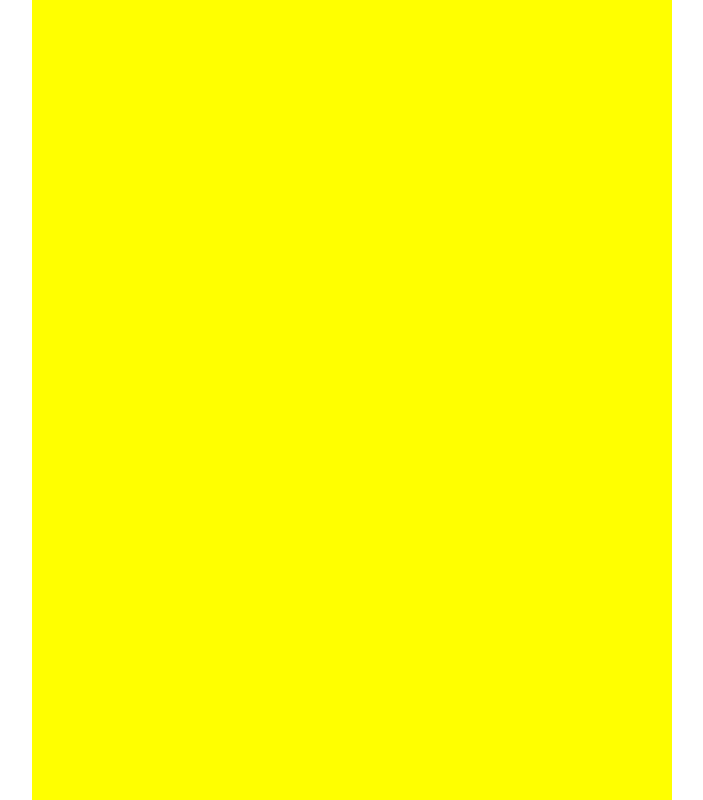
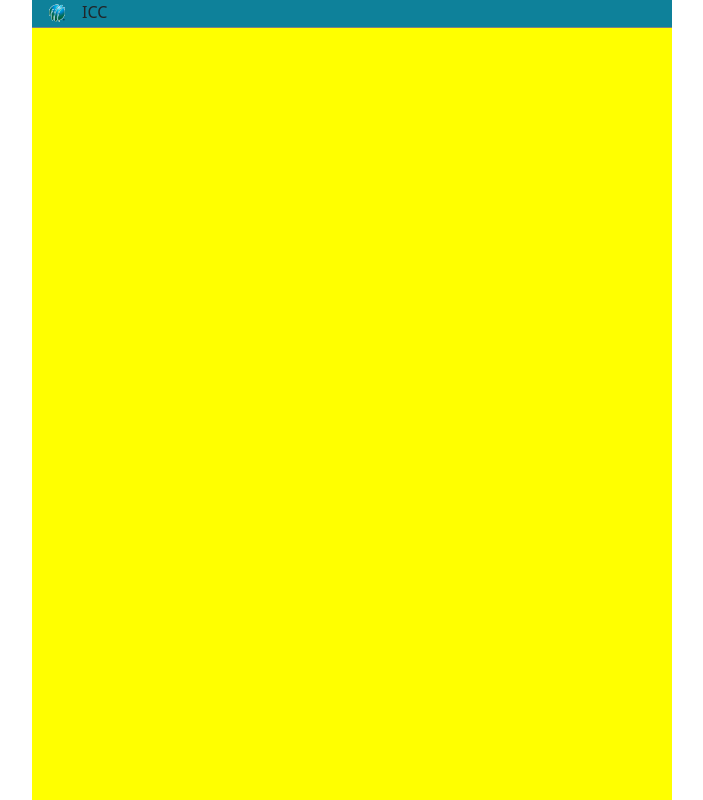
Before and after one commit to m-ahsanbaloch/cricket-match, a plain HTML site: page index.html in a window 1280 px wide. Shown: the whole page, without its empty margins (288-991 px from the left). Drawn offline with nearby package versions, Linux system fonts and the light colour scheme.

Commit message:
heading-created

```diff
--- a/app.js
+++ b/app.js
@@ -0,0 +1,9 @@
+
+var heading = document.getElementById('heading')
+var title = {
+    text: "ICC",
+    image : "assets/images/icc_logo.png"
+}
+// heading.innerHTML = title[image]
+console.log(title.image)
+heading.innerHTML = `<img class="logo" src="${title.image}"> ${title.text}`
--- a/index.html
+++ b/index.html
@@ -10,15 +10,15 @@
 </head>
 <body>
     <!-- ==========="main===========" -->
-    <div class="container mx-auto main" ></div>
+    <div class="container mx-auto main" >
     <!-- ================"heading"============ -->
-     <div class="row heading">
+     <div class="row heading" id="heading">
         <div class="col-12">
 
         </div>
      </div>
     <!-- ================"heading"============ -->
-
+</div>
     <!-- ==========="main===========" -->
     <script src="https://cdn.jsdelivr.net/npm/bootstrap@5.3.3/dist/js/bootstrap.bundle.min.js" integrity="sha384-YvpcrYf0tY3lHB60NNkmXc5s9fDVZLESaAA55NDzOxhy9GkcIdslK1eN7N6jIeHz" crossorigin="anonymous"></script>
     <script src="app.js"></script>
--- a/style.css
+++ b/style.css
@@ -3,3 +3,11 @@
     height: 100vh;
     width: 50%;
 }
+.heading{
+    padding-bottom: 1px ;
+    border-bottom: 1px solid gray;
+    background-color: #0E819A;
+}
+.logo{
+    width: 50px;
+}
```
